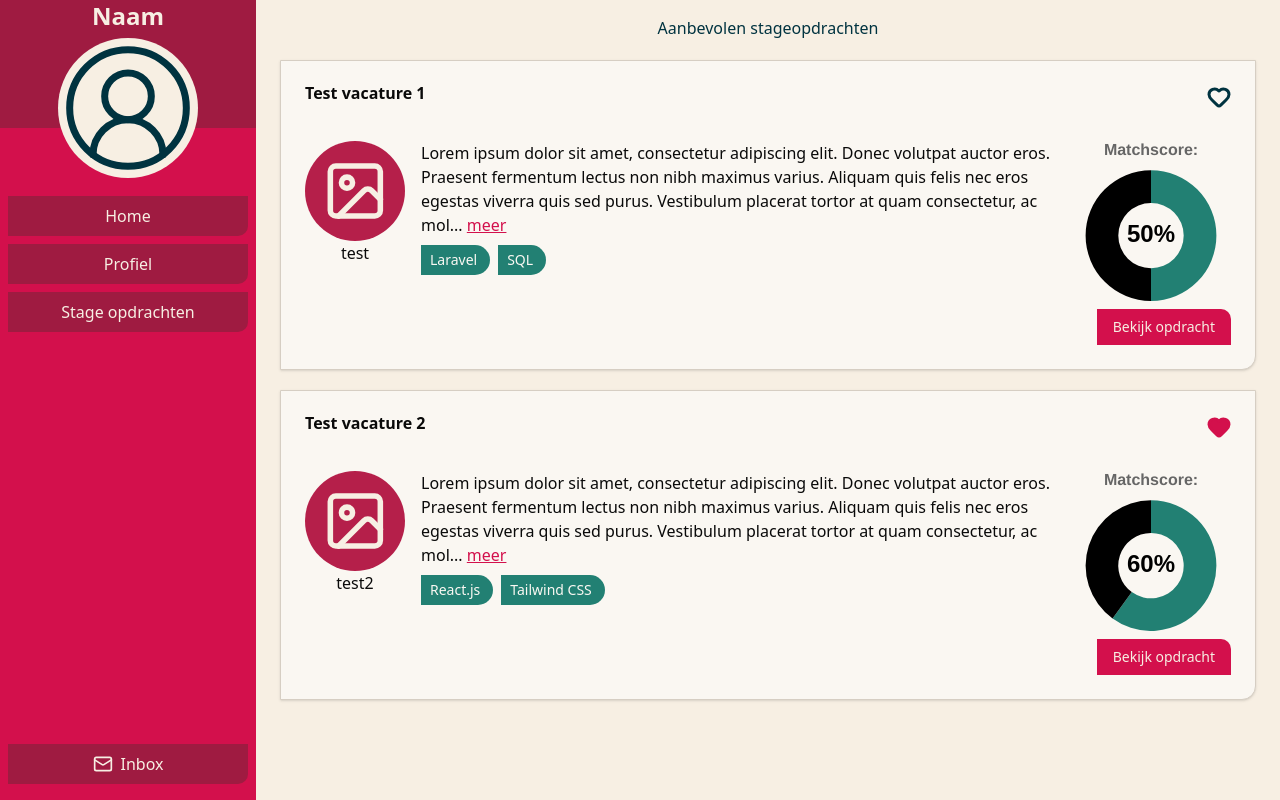
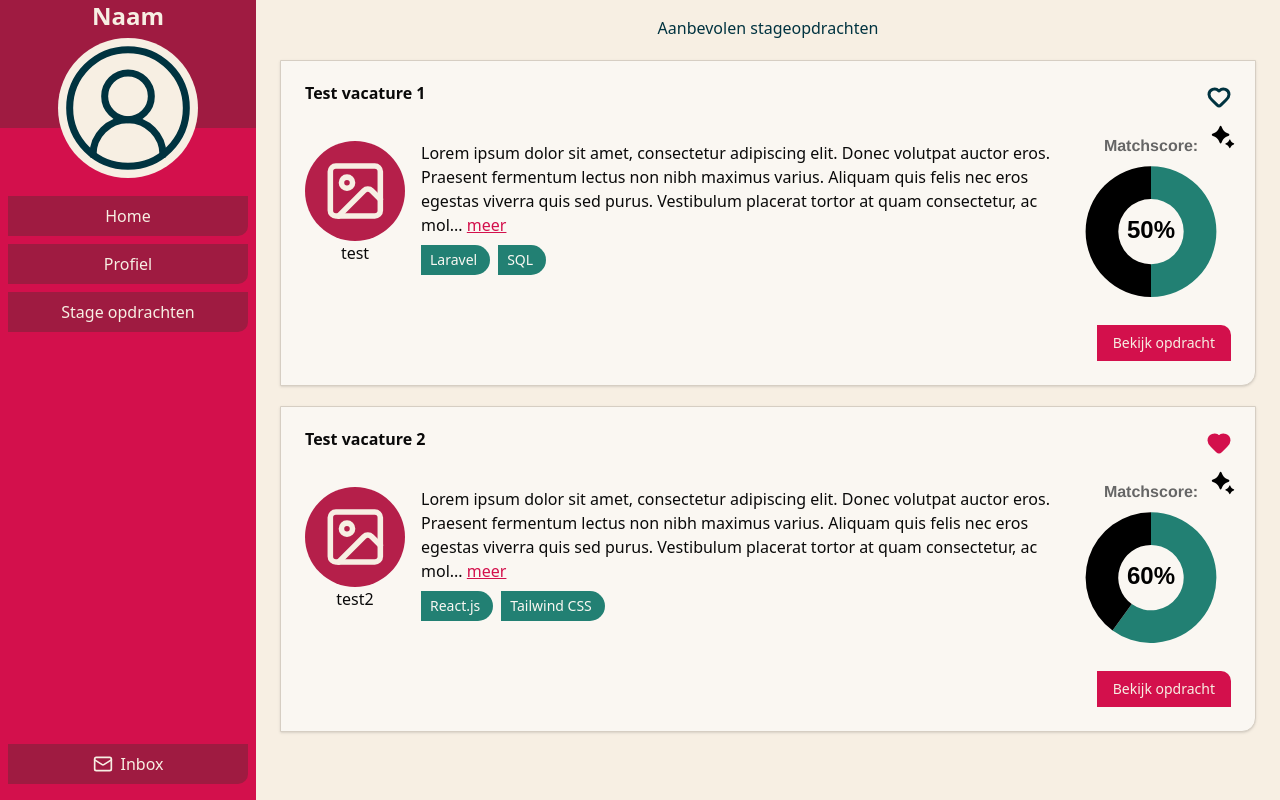
Before and after one commit to TLE-3-Stage-Matching/Front-End-4B, a React (Vite) app: page /vacancies in a window 1280 px wide. Built offline with nearby package versions, Linux system fonts and the light colour scheme.

Commit message:
AI icon added

```diff
--- a/src/routes/vacancies/-components/doughnut-chart.tsx
+++ b/src/routes/vacancies/-components/doughnut-chart.tsx
@@ -56,7 +56,7 @@ function DoughnutChart({ vacancy }: { vacancy: Vacancy }) {
   };
 
   return (
-    <div className="w-40 pb-2">
+    <div className="relative -top-7 w-40">
       <Doughnut
         data={data}
         options={options}
--- a/src/routes/vacancies/-components/vacancy-card.tsx
+++ b/src/routes/vacancies/-components/vacancy-card.tsx
@@ -7,6 +7,7 @@ import { Badge } from "@/components/ui/badge.tsx";
 import { Link } from "@tanstack/react-router";
 import { useEffect, useRef, useState } from "react";
 import ReadMore from "@/routes/vacancies/-components/read-more.tsx";
+import ai from "/public/images/ai.svg";
 
 function VacancyCard({ vacancy }: { vacancy: Vacancy }) {
   const [open, setOpen] = useState(false);
@@ -93,7 +94,14 @@ function VacancyCard({ vacancy }: { vacancy: Vacancy }) {
               {/* vacancy.vacancy_requirements */}
             </div>
           </div>
-          <DoughnutChart vacancy={vacancy} key={vacancy.id} />
+          <div>
+            <img
+              src={ai}
+              alt="ai gebruik"
+              className="relative -top-4 left-35 h-6 fill-accent"
+            />
+            <DoughnutChart vacancy={vacancy} key={vacancy.id} />
+          </div>
         </div>
 
         <div className="text-right">
```
